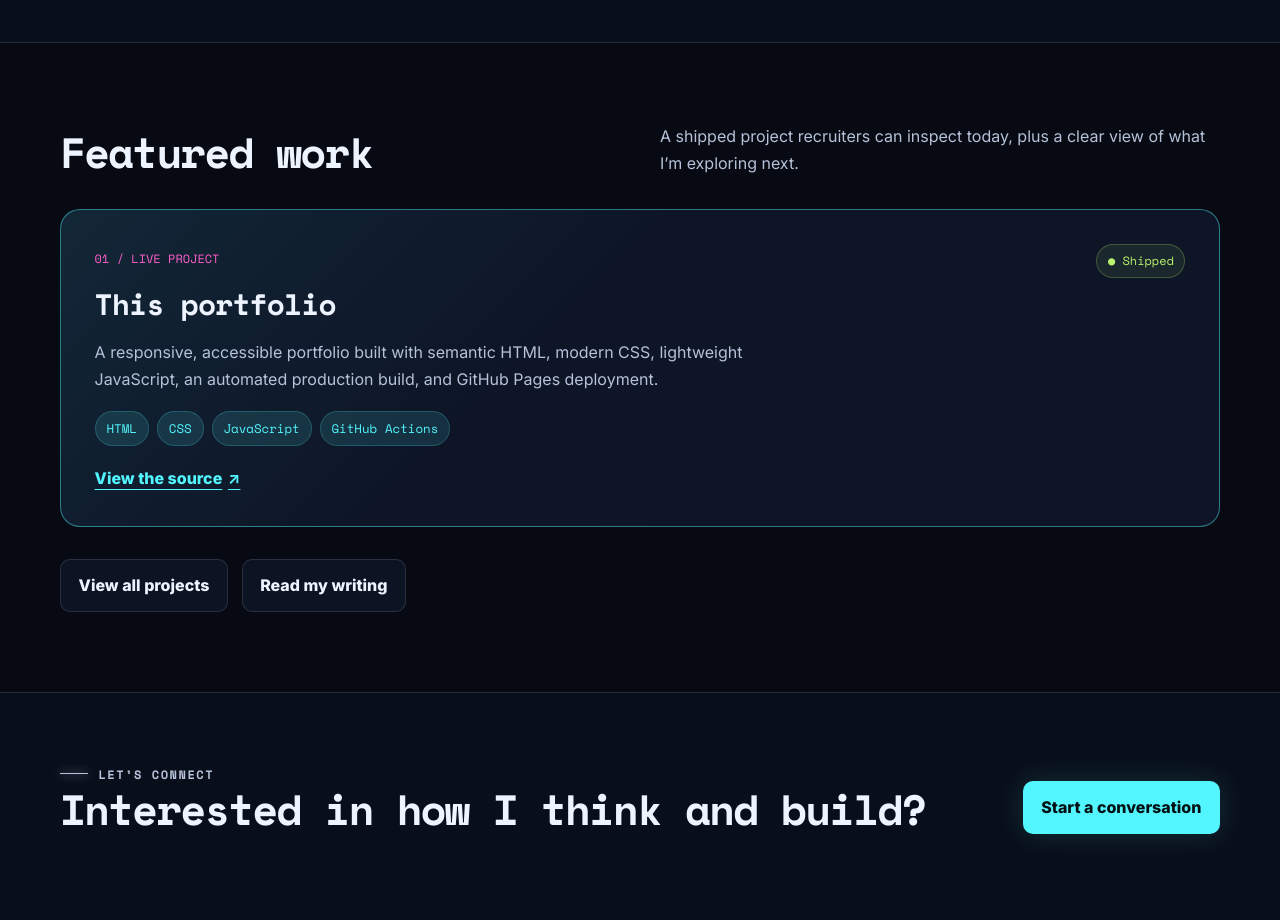
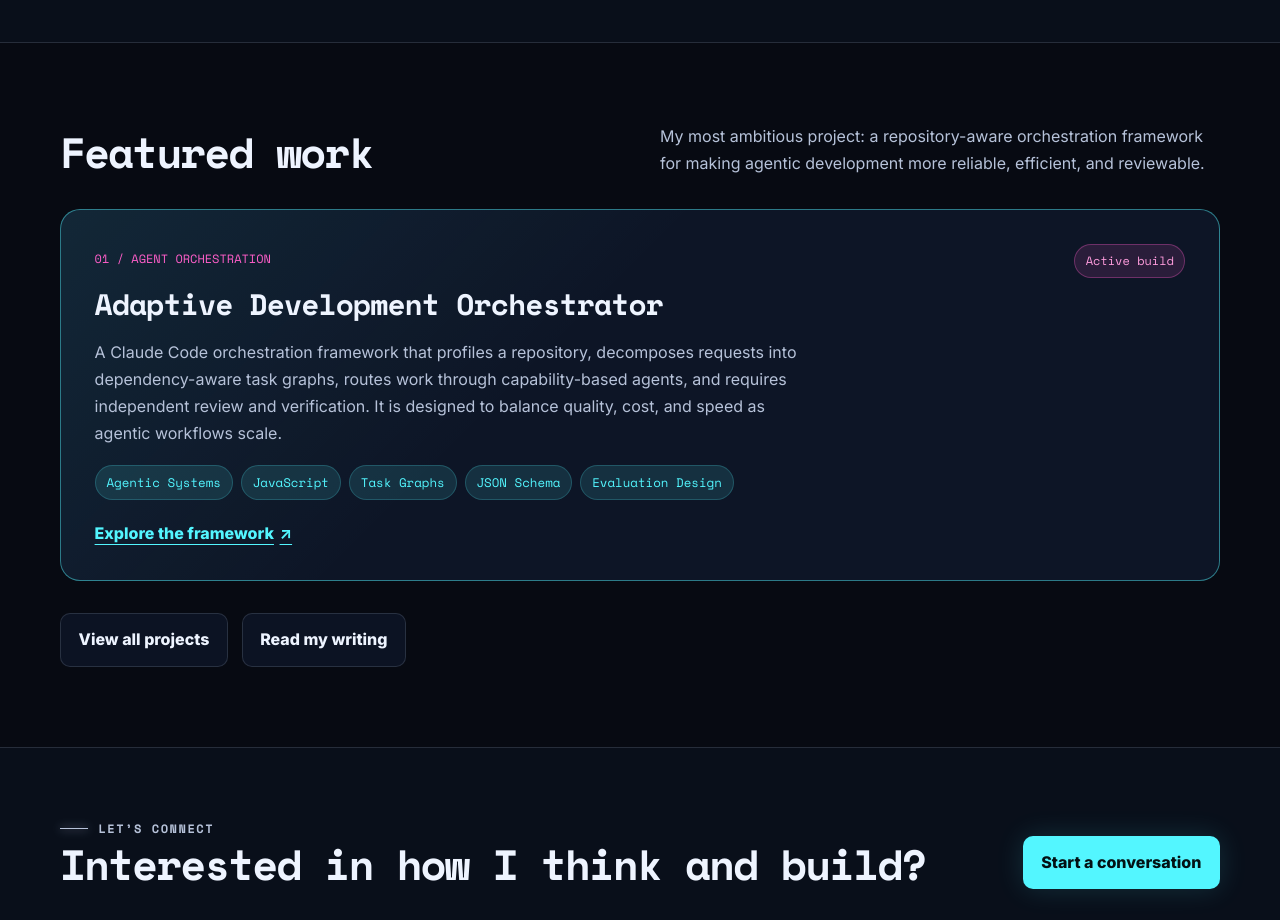
Before and after one commit to TommyWritesCode/TommyWritesCode.github.io, a website: page production-src/website/index.html in a window 1280 px wide. Shown: the part 1000-1920 px from the top of the page. Drawn offline with nearby package versions, Linux system fonts and the light colour scheme; files that its build step writes are made by us from their sources; files whose address does not match are found by name.

Commit message:
Feature adaptive development orchestrator

```diff
--- a/production-src/website/index.html
+++ b/production-src/website/index.html
@@ -72,16 +72,16 @@
 
         <section class="section">
             <div class="container">
-                <div class="section-heading"><h2>Featured work</h2><p>A shipped project recruiters can inspect today, plus a clear view of what I’m exploring next.</p></div>
+                <div class="section-heading"><h2>Featured work</h2><p>My most ambitious project: a repository-aware orchestration framework for making agentic development more reliable, efficient, and reviewable.</p></div>
                 <article class="project-card project-card--featured">
                     <div>
-                        <span class="project-card__number">01 / LIVE PROJECT</span>
-                        <h2>This portfolio</h2>
-                        <p>A responsive, accessible portfolio built with semantic HTML, modern CSS, lightweight JavaScript, an automated production build, and GitHub Pages deployment.</p>
-                        <ul class="tag-list" aria-label="Technologies used"><li class="tag">HTML</li><li class="tag">CSS</li><li class="tag">JavaScript</li><li class="tag">GitHub Actions</li></ul>
-                        <a class="text-link" href="https://github.com/TommyWritesCode/TommyWritesCode.github.io" target="_blank" rel="noopener noreferrer">View the source <span aria-hidden="true">↗</span></a>
+                        <span class="project-card__number">01 / AGENT ORCHESTRATION</span>
+                        <h2>Adaptive Development Orchestrator</h2>
+                        <p>A Claude Code orchestration framework that profiles a repository, decomposes requests into dependency-aware task graphs, routes work through capability-based agents, and requires independent review and verification. It is designed to balance quality, cost, and speed as agentic workflows scale.</p>
+                        <ul class="tag-list" aria-label="Technologies used"><li class="tag">Agentic Systems</li><li class="tag">JavaScript</li><li class="tag">Task Graphs</li><li class="tag">JSON Schema</li><li class="tag">Evaluation Design</li></ul>
+                        <a class="text-link" href="https://github.com/TommyWritesCode/adaptive_dev" target="_blank" rel="noopener noreferrer">Explore the framework <span aria-hidden="true">↗</span></a>
                     </div>
-                    <div class="project-card__aside"><span class="status status--live">● Shipped</span></div>
+                    <div class="project-card__aside"><span class="status status--favorite">Active build</span></div>
                 </article>
                 <div class="actions"><a class="button button--secondary" href="projects.html">View all projects</a><a class="button button--secondary" href="blog.html">Read my writing</a></div>
             </div>
```
Also changed, not shown: production-src/website/es/index.html (+2 -2 lines), dist/es/index.html, dist/index.html.
